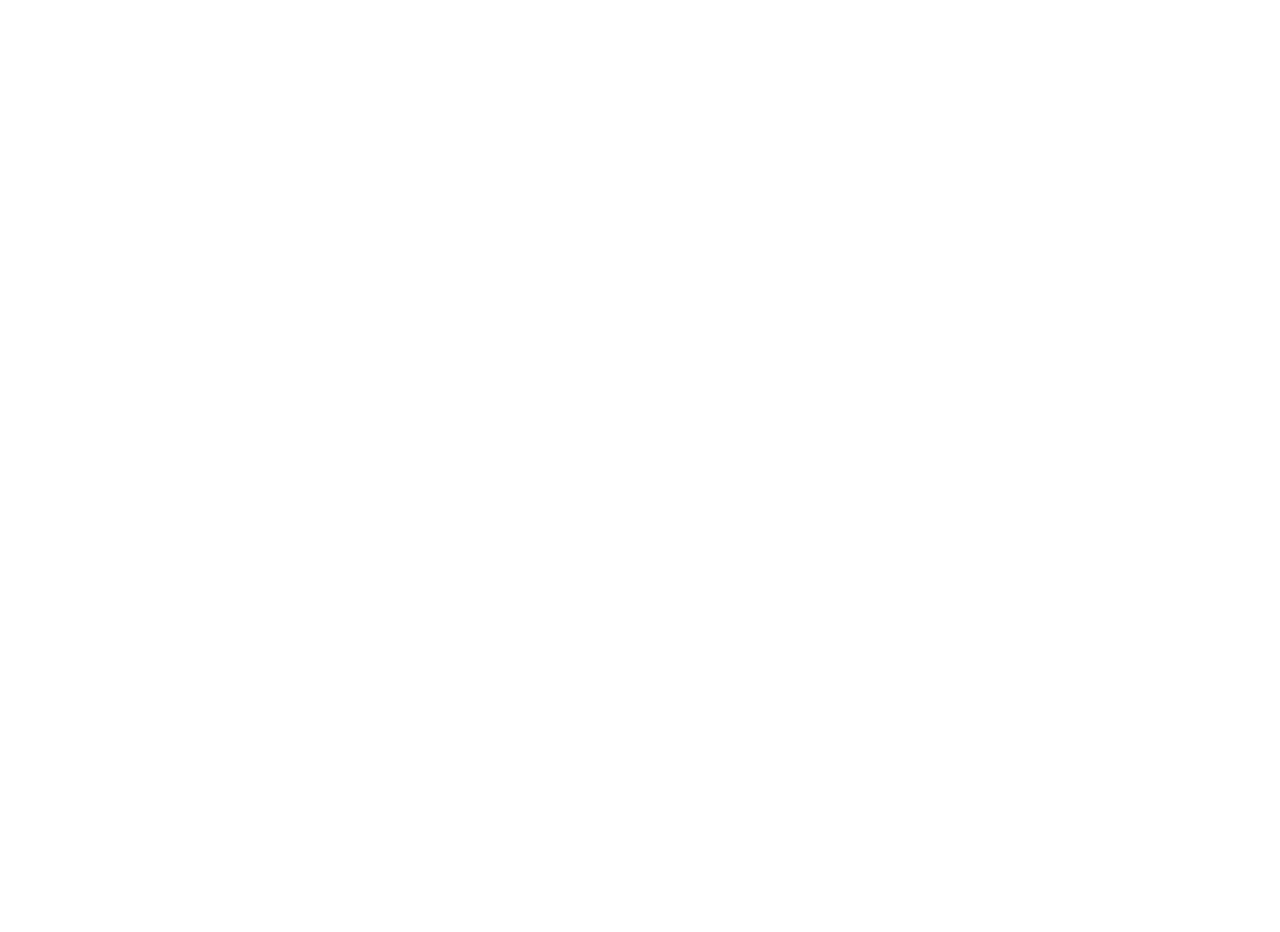
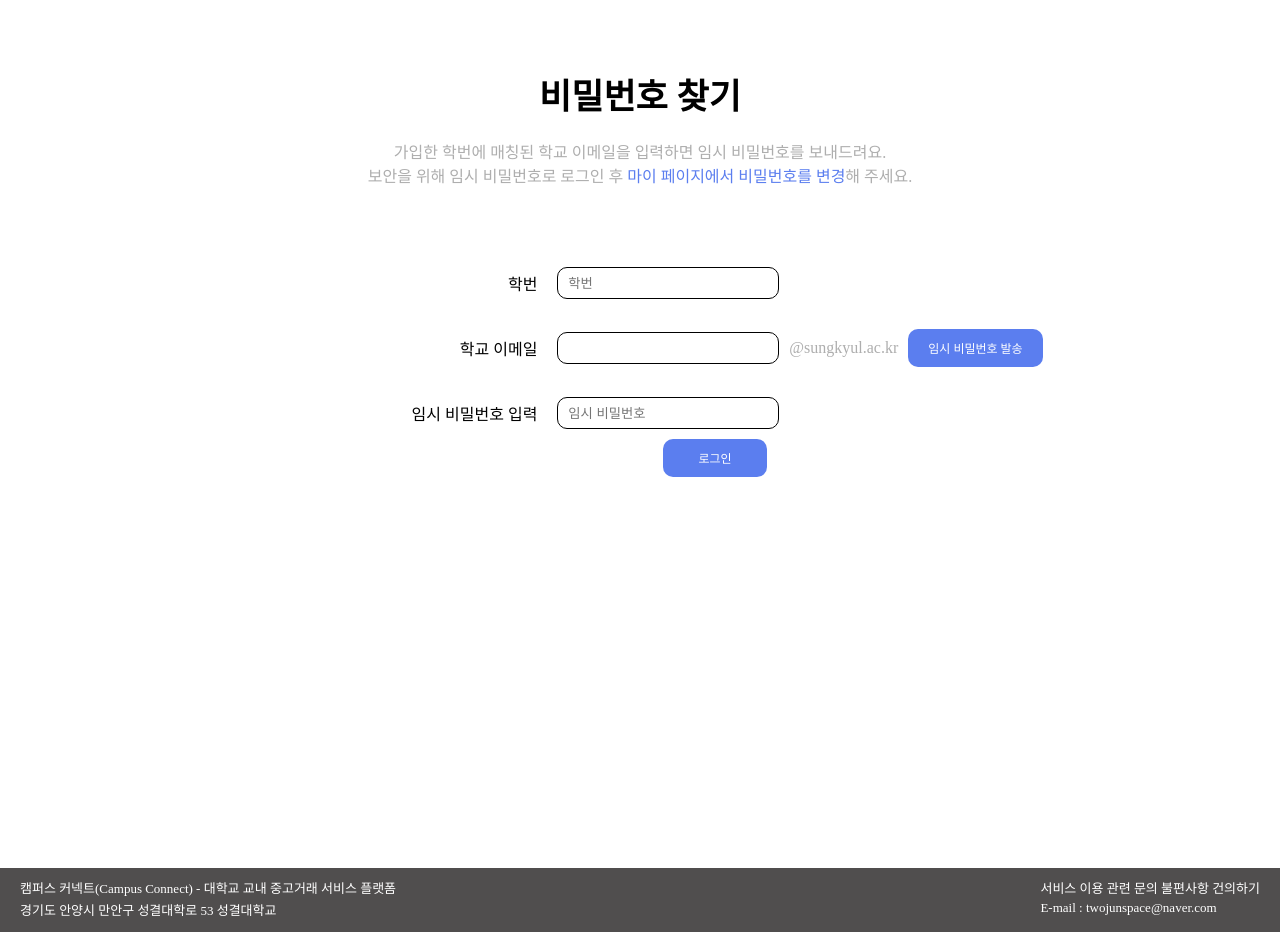
Before and after one commit to Campus-Connect-Team/frontend, a React (Vite) app in the folder campusconnect/: page /findpassword in a window 1280 px wide. Shown: the part 100-1032 px from the top of the page. Before the commit the page ends 800 px from the top, so only its background shows below. Built offline with nearby package versions, Linux system fonts and the light colour scheme; the HTML template or start-up script is replaced by a standard one.

Commit message:
design: 비밀번호찾기 페이지 퍼블리싱

```diff
--- a/campusconnect/index.css
+++ b/campusconnect/index.css
@@ -1,6 +1,11 @@
-body {
+body,html {
   margin: 0;
   padding: 0;
+  height: 100%;
+}
+
+#root{
+  height: 100%;
 }
 
 @font-face {
--- /dev/null
+++ b/campusconnect/src/components/Footer.jsx
@@ -0,0 +1,47 @@
+import React from 'react';
+import styled from 'styled-components';
+
+const Footer = () => {
+  return (
+    <StyledWrapper>
+      <div className="service-info">
+        <div>
+          캠퍼스 커넥트(Campus Connect) - 대학교 교내 중고거래 서비스 플랫폼
+        </div>
+        <div>경기도 안양시 만안구 성결대학로 53 성결대학교</div>
+      </div>
+      <div className="service-email">
+        <div>서비스 이용 관련 문의 불편사항 건의하기</div>
+        <div>E-mail : twojunspace@naver.com</div>
+      </div>
+    </StyledWrapper>
+  );
+};
+
+export default Footer;
+
+const StyledWrapper = styled.div`
+  display: flex;
+  justify-content: space-between;
+  background-color: #504e4e;
+  width: 100%;
+  color: #fff;
+  padding: 10px 0;
+  font-size: 13px;
+
+  .service-info {
+    padding-left: 20px;
+
+    > div {
+      margin-bottom: 3px;
+    }
+  }
+
+  .service-email {
+    padding-right: 20px;
+
+    > div {
+      margin-bottom: 3px;
+    }
+  }
+`;
--- /dev/null
+++ b/campusconnect/src/components/findPassword/FindPassWordTitle.jsx
@@ -0,0 +1,36 @@
+import React from 'react';
+import styled from 'styled-components';
+
+const FindPassWordTitle = () => {
+  return (
+    <StyledWrapper>
+      <div className="title">비밀번호 찾기</div>
+      <div className="description">가입한 학번에 매칭된 학교 이메일을 입력하면 임시 비밀번호를 보내드려요. <br />
+        보안을 위해 임시 비밀번호로 로그인 후 <span>마이 페이지에서 비밀번호를 변경</span>해 주세요.
+      </div>
+    </StyledWrapper>
+  );
+};
+
+export default FindPassWordTitle;
+
+const StyledWrapper = styled.div`
+  .title {
+    font-size: 35px;
+    font-weight: bold;
+    display: flex;
+    justify-content: center;
+    margin-bottom: 20px;
+  }
+
+  .description {
+    text-align: center;
+    color: #aeaeae;
+    margin-bottom: 80px;
+
+    > span {
+      color: #5b7eef;
+    }
+  }
+
+`;
--- /dev/null
+++ b/campusconnect/src/components/findPassword/FindPasswordForm.jsx
@@ -0,0 +1,140 @@
+import React, { useState } from 'react';
+import styled from 'styled-components';
+import FindPasswordInfo from './FindPasswordInfo.jsx';
+
+const FindPasswordForm = () => {
+  const [tempPassword, setTempPassword] = useState('');
+  const [isValidTempPassword, setIsValidTempPassword] = useState(false);
+  const [showFindPasswordInfo, setShowFindPasswordInfo] = useState(false);
+
+  const handleTempPasswordChange = (event) => {
+    const inputValue = event.target.value;
+    setTempPassword(inputValue);
+    const isValid = inputValue === '1111aaaa!';
+    setIsValidTempPassword(isValid);
+  };
+
+  const handleTempPasswordSubmit = () => {
+    setShowFindPasswordInfo(true);
+  };
+
+  const handleLoginClick = () => {
+    const containsSpecialChar = /[ `!@#$%^&*()_+\-=[\]{};':"\\|,.<>/?~]/;
+
+    if (!containsSpecialChar.test(tempPassword) || tempPassword.length < 8 || tempPassword.length > 20) {
+      alert('임시 비밀번호는 특수문자 포함 8~20자입니다.');
+    } else {
+      alert('로그인 완료.');
+    }
+  }; //
+
+  return (
+    <StyledWrapper>
+      <form>
+        <div className="input-wrapper">
+          <div className="label">학번</div>
+          <input placeholder="학번" maxLength={20}/>
+        </div>
+        <div className="input-wrapper">
+          <div className="label">학교 이메일</div>
+          <input maxLength={20} />
+          <div className="school-mail">@sungkyul.ac.kr</div>
+          <div className="mail-submit-btn" onClick={handleTempPasswordSubmit}>
+            <span>임시 비밀번호 발송</span>
+          </div>
+        </div>
+        <div className="input-wrapper last">
+          <div className="label">임시 비밀번호 입력</div>
+          <input placeholder="임시 비밀번호" value={tempPassword} onChange={handleTempPasswordChange}/>
+        </div>
+        {tempPassword && (isValidTempPassword ? (
+          <div className="collect">확인되었습니다.</div>
+        ) : (
+          <div className="waring">임시 비밀번호를 재확인해 주세요.</div>
+        ))}
+      </form>
+      <div className="login-btn" onClick={handleLoginClick}>
+        <span>로그인</span>
+      </div>
+      {showFindPasswordInfo && <FindPasswordInfo />}
+    </StyledWrapper>
+  );
+};
+
+export default FindPasswordForm;
+
+const StyledWrapper = styled.div`
+  display: flex;
+  flex-direction: column;
+  align-items: center;
+  padding-left: 150px;
+
+  .input-wrapper {
+    display: flex;
+    margin-bottom: 30px;
+    align-items: center;
+    width: 100%;
+
+    > input {
+      height: 30px;
+      width: 200px;
+      border-radius: 10px;
+      padding: 0 10px;
+      border: 1px solid black;
+    }
+
+    .label {
+      text-align: end;
+      width: 140px;
+      margin-right: 20px;
+    }
+
+    > div {
+      margin-left: 10px;
+    }
+
+    .school-mail {
+      color: #aeaeae;
+    }
+
+    .mail-submit-btn {
+      background-color: #5b7eef;
+      padding: 10px 20px;
+      color: #fff;
+      border-radius: 10px;
+      font-size: 12px;
+      cursor: pointer;
+    }
+  }
+
+  .last {
+    margin-bottom: 10px;
+  }
+
+  .collect {
+    color: green;
+    padding-left: 180px;
+    font-size: 12px;
+    margin-bottom: 20px;
+  }
+
+  .waring {
+    color: red;
+    padding-left: 180px;
+    font-size: 12px;
+    margin-bottom: 20px;
+  }
+
+  .login-btn {
+    display: flex;
+    margin-bottom: 20px;
+    align-items: center;
+    padding-left: 180px;
+    background-color: #5b7eef;
+    padding: 10px 35px;
+    color: #fff;
+    border-radius: 10px;
+    font-size: 12px;
+    cursor: pointer;
+  }
+`;
--- /dev/null
+++ b/campusconnect/src/components/findPassword/FindPasswordInfo.jsx
@@ -0,0 +1,28 @@
+import React from 'react';
+import styled from 'styled-components';
+
+const FindPasswordInfo = () => {
+  return (
+    <StyledWrapper>
+      <div className="first-info">이메일로 임시 비밀번호를 발송하였습니다. <br />
+        임시 비밀번호로 로그인을 진행해 주세요.
+      </div>
+      <div>보안을 위해 로그인 후 마이페이지에서 비밀번호를 수정해 주세요.</div>
+    </StyledWrapper>
+  );
+};
+
+export default FindPasswordInfo;
+
+const StyledWrapper = styled.div`
+  background: #e0e0e0;
+  padding: 30px 70px;
+  border-radius: 6px;
+  display: flex;
+  flex-direction: column;
+  align-items: center;
+
+  .first-info{
+    margin-bottom: 20px;
+  }
+`;
--- a/campusconnect/src/pages/FindPasswordPage.jsx
+++ b/campusconnect/src/pages/FindPasswordPage.jsx
@@ -1,12 +1,25 @@
 import NavBar from '../components/NavBar';
+import styled from 'styled-components';
+import FindPassWordTitle from '../components/findPassword/FindPassWordTitle.jsx';
+import FindPasswordForm from '../components/findPassword/FindPasswordForm.jsx';
+import Footer from '../components/Footer.jsx';
 
 function FindPasswordPage() {
   return (
     <>
       <NavBar />
-      <div>비밀번호 찾기 페이지입니다.</div>
+      <StyledWrapper>
+        <FindPassWordTitle />
+        <FindPasswordForm/>
+      </StyledWrapper>
+      <Footer/>
     </>
   );
 }
 
 export default FindPasswordPage;
+
+const StyledWrapper = styled.div`
+  margin-top: 100px;
+  height: 100%;
+`;
```
Also changed, not shown: campusconnect/src/components/NavBar.jsx (line endings or trailing spaces), 1 other file (tests, documents, lock files or other folders).
